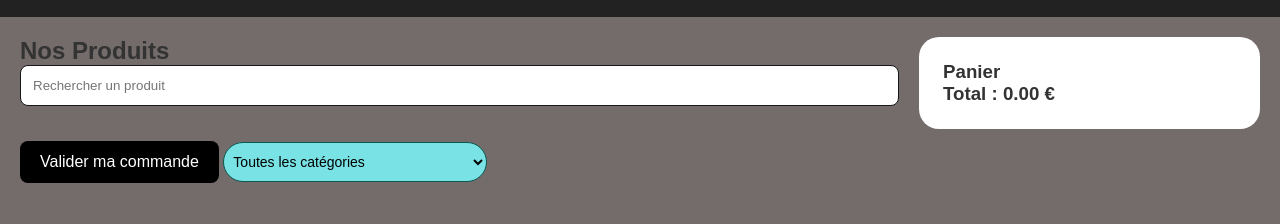
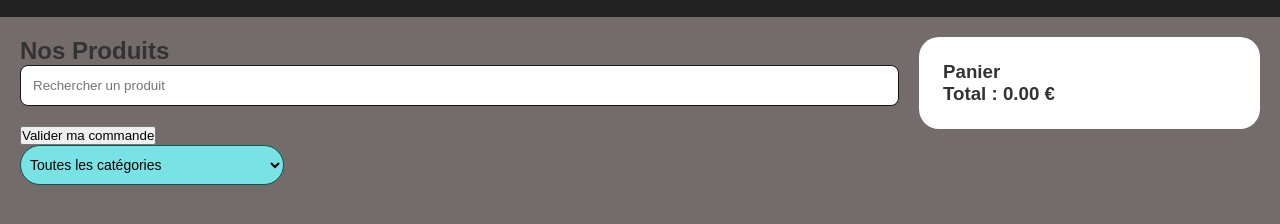
Before and after one commit to abydia866-art/ABY-DEV-WEB, a plain HTML site: page Index.html in a window 1280 px wide. Shown: the part 60-284 px from the top of the page. Drawn offline with Linux system fonts and the light colour scheme; no server answers.

Commit message:
Renommage en index.html

```diff
--- a/Application.css
+++ b/Application.css
@@ -73,14 +73,7 @@ main{
     object-fit: contain;
 }
 #checkout-btn {
-  background-color: black;
-  color: white;
-  padding: 12px 20px;
-  border: none;
-  border-radius: 8px;
-  cursor: pointer;
-  margin-top: 15px;
-  font-size: 16px;
+  display: none;
 }
 
 #checkout-btn:hover {
--- a/Application.js
+++ b/Application.js
@@ -5,12 +5,17 @@ const cartCount = document.getElementById("cart-count");
 const totalPrice = document.getElementById("total-price");
 const checkoutBtn = document.getElementById("checkout-btn");
 
+
+
+let cart = JSON.parse(localStorage.getItem("cart")) || [];
+let allProducts = [];
+
+// bouton valider ma commande
+document.getElementById("checkout-btn").style.display = "block";
 checkoutBtn.addEventListener("click", function () {
   alert("Votre commande a été validée !");
 });
 
-let cart = JSON.parse(localStorage.getItem("cart")) || [];
-let allProducts = [];
 
 // AFFICHER PRODUITS
 async function fetchProducts() {
```
Also changed, not shown: Index.html (renamed from Application.html).
